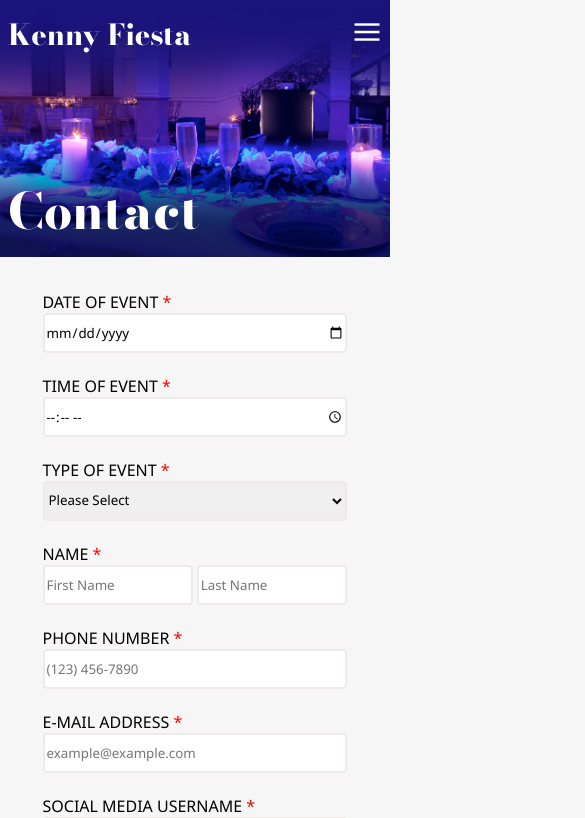
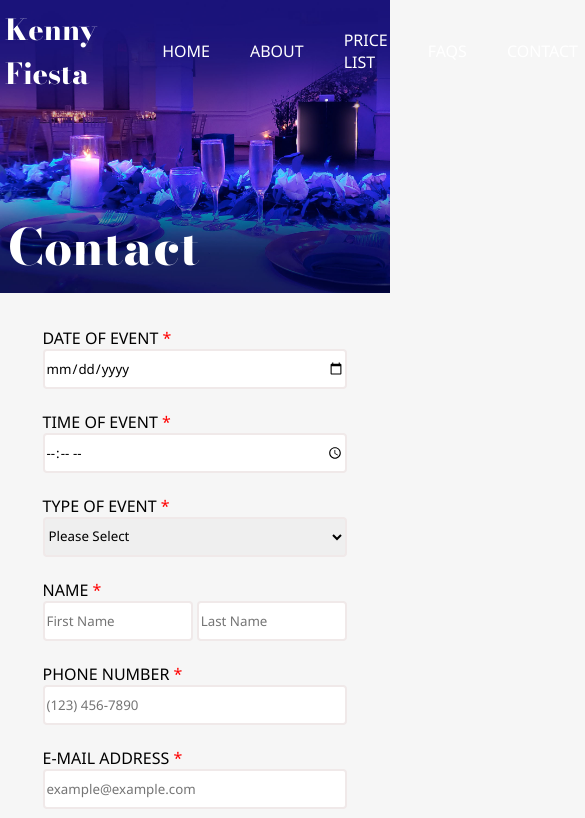
Before and after one commit to PrimeCoder05/kenny-fiesta, a React (Create React App) app: page / in a window 390 px wide. Shown: the top 818 px of the page, 585 px wide, since content can reach past the window. Built offline with nearby package versions, Linux system fonts and the light colour scheme.

Commit message:
rework the navbar to be more responsive and update css to incorporate better use of flex

```diff
--- a/src/App.css
+++ b/src/App.css
@@ -20,17 +20,35 @@ h1 {
 	margin-top: 100px;
 }
 
-ul {
+nav {
+	display: flex;
+	align-items: center;
+	justify-content: space-between;
+}
+
+/* ul {
 	margin-top: 0;
 	list-style-type: none;
 	padding-top: 5px;
 	padding-left: 0;
 	display: flex;
-	justify-content: space-between;
+	justify-content: space-around;
+} */
+
+/* li {
+	padding: 12px 8px 8px 8px;
+} */
+
+a {
+ text-decoration: none;
 }
 
-li {
-	padding: 12px 8px 8px 8px;
+a:link {
+	color: white;
+}
+
+a:visited {
+	color: white;
 }
 
 form {
@@ -61,7 +79,7 @@ textarea {
 
 .logo {
 	font-size: 1.8rem;
-	padding-top: 8px;
+	padding: 8px 5px 5px 5px;
 }
 
 h1, .logo {
@@ -88,6 +106,18 @@ h1, .logo {
 
 .submit:active {
 	background-color: #e821bc;
+}
+
+.navbar {
+	display: flex;
+	align-items: center;
+	justify-content: center;
+}
+
+.navbar li {
+	list-style: none;
+	padding: 0 20px;
+	position: relative;
 }
 
 .wrapper {
--- a/src/components/Header.js
+++ b/src/components/Header.js
@@ -3,15 +3,18 @@ function Header() {
 		<>
 			<div className="header" style={{ backgroundImage: `url(./Hero-Image.jpg)` }}>
 				<nav>
-					<ul>
-						<li className="logo">Kenny Fiesta</li>
-						<li><img src="./icons8-menu-24.png" alt="Other options" width={30} /></li>
-						{/* <li>HOME</li>
-						<li>ABOUT</li>
-						<li>PRICE LIST</li>
-						<li>FAQS</li>
-						<li>CONTACT</li> */}
-					</ul>
+					<a href="index.html" className="logo">Kenny Fiesta</a>
+
+					<div>
+						<ul className="navbar">
+							{/* <li><img src="./icons8-menu-24.png" alt="Other options" width={30} /></li> */}
+							<li><a href="index.html">HOME</a></li>
+							<li><a href="index.html">ABOUT</a></li>
+							<li><a href="index.html">PRICE LIST</a></li>
+							<li><a href="index.html">FAQS</a></li>
+							<li><a href="index.html">CONTACT</a></li>
+						</ul>
+					</div>
 				</nav>
 				<h1>Contact</h1>
 			</div>
```
